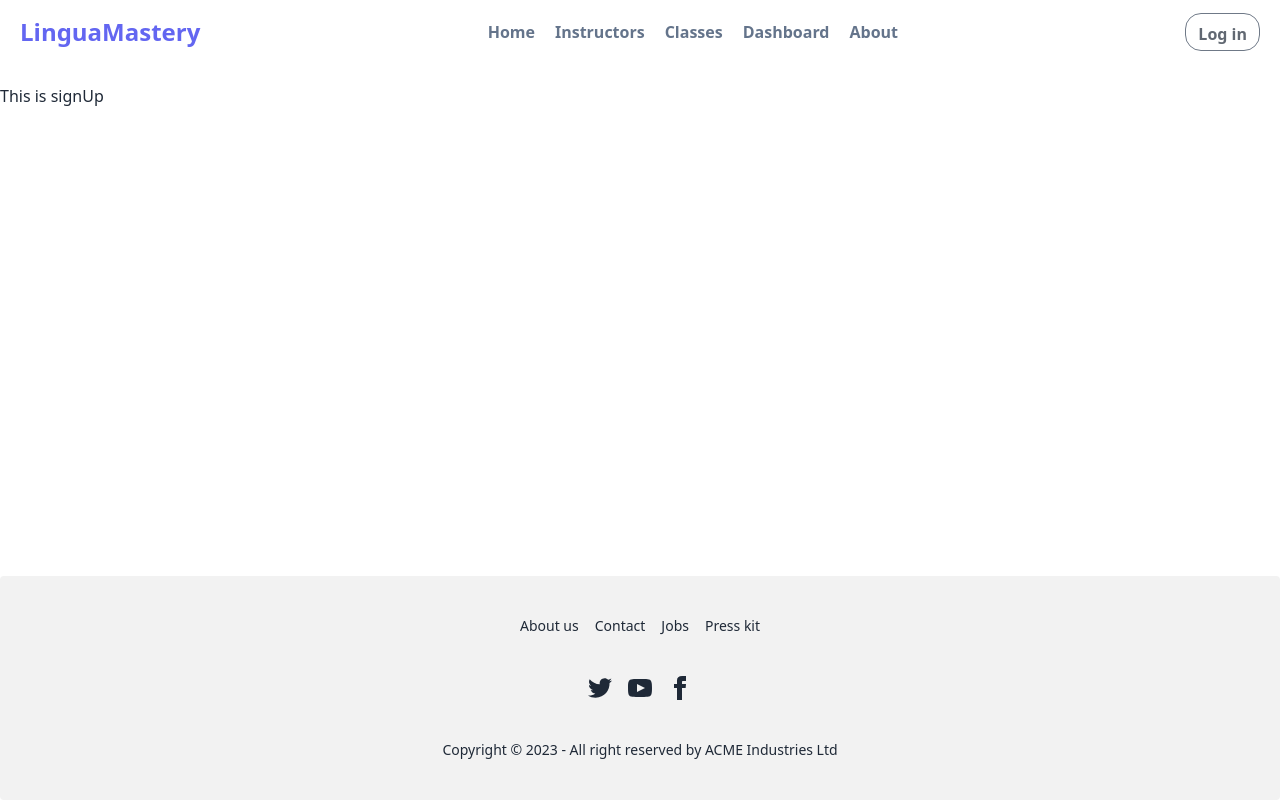
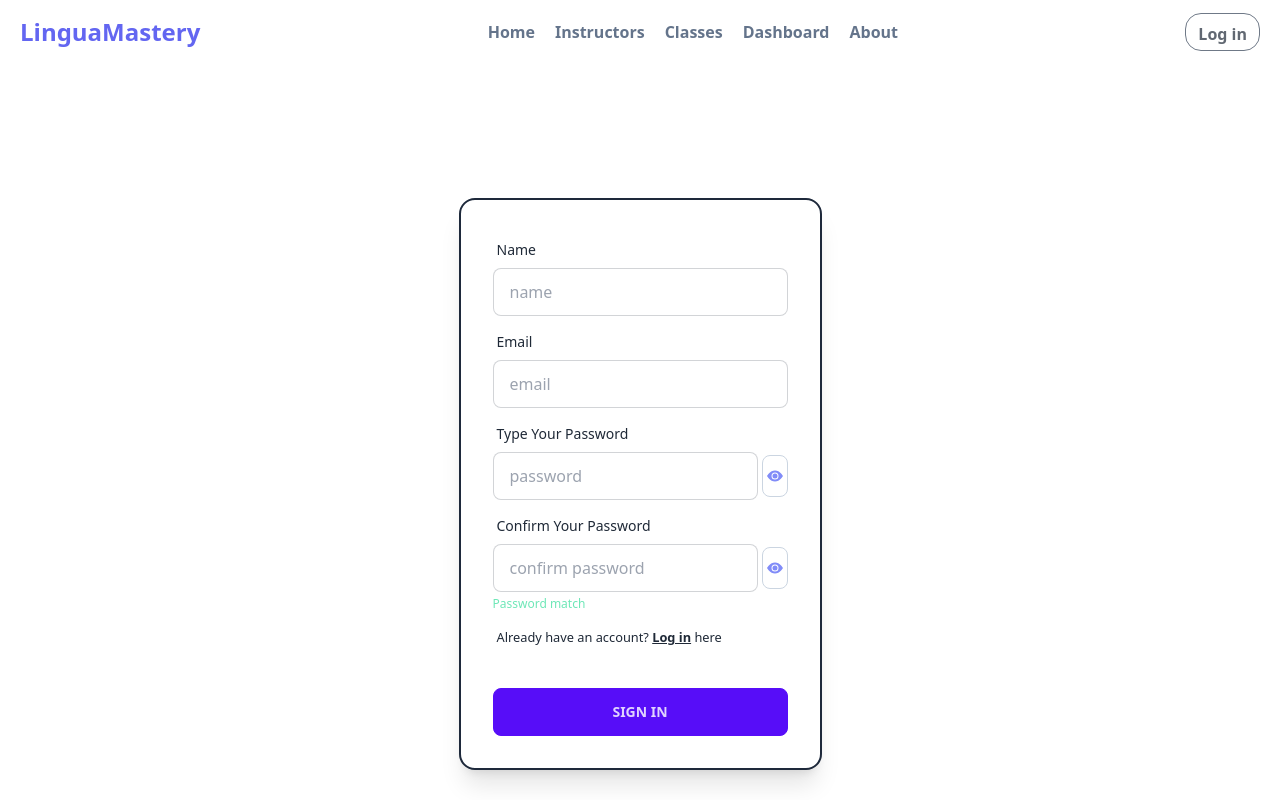
Before and after one commit to abid365/linguamastery-fullstack-project, a React (Vite) app: page /signup in a window 1280 px wide. Shown: the top 800 px of the page. Built offline with nearby package versions, Linux system fonts and the light colour scheme; no server answers.

Commit message:
signup form

```diff
--- a/src/Layouts/Login/LogIn.jsx
+++ b/src/Layouts/Login/LogIn.jsx
@@ -7,7 +7,6 @@ import { BsFillEyeFill, BsFillEyeSlashFill } from "react-icons/bs";
 const LogIn = () => {
   const { logIn } = useContext(AuthContext);
   const [passVisible, setPassVisible] = useState(false);
-  const [password, setPassword] = useState("");
 
   const toggler = () => {
     setPassVisible(!passVisible);
@@ -16,7 +15,7 @@ const LogIn = () => {
   const {
     register,
     handleSubmit,
-    watch,
+    reset,
     formState: { errors },
   } = useForm();
 
--- a/src/Layouts/SignUp/SignUp.jsx
+++ b/src/Layouts/SignUp/SignUp.jsx
@@ -1,9 +1,181 @@
-import React from "react";
+import React, { useContext, useState } from "react";
+import { AuthContext } from "../../Providers/AuthProvider";
+import { useForm } from "react-hook-form";
+import { Link } from "react-router-dom";
+import { BsFillEyeFill, BsFillEyeSlashFill } from "react-icons/bs";
 
 const SignUp = () => {
+  const { signUp } = useContext(AuthContext);
+  const [passVisible, setPassVisible] = useState(false);
+  // const [matchPass, setMatchPass] = useState(false);
+
+  const toggler = () => {
+    setPassVisible(!passVisible);
+  };
+
+  const {
+    register,
+    handleSubmit,
+    watch,
+    reset,
+    formState: { errors },
+  } = useForm();
+
+  const onSubmit = (data) => {
+    console.log(data);
+  };
+
+  const password = watch("password");
+  const confirmPassword = watch("confirmPassword");
+  const matchPassword = password === confirmPassword;
+  // if (password === confirmPassword) {
+  //   setMatchPass(true);
+  // }
+
   return (
     <div>
-      <h1>This is signUp</h1>
+      <div className="hero min-h-screen">
+        <div>
+          <div className="card border-2 border-slate-800 flex-shrink-0 w-full max-w-sm shadow-xl bg-base-100">
+            <form onSubmit={handleSubmit(onSubmit)} className="card-body">
+              <div className="form-control">
+                <label className="label">
+                  <span className="label-text">Name</span>
+                </label>
+                <input
+                  type="name"
+                  placeholder="name"
+                  // name="name"
+                  className="input input-bordered"
+                  {...register("name", { required: true })}
+                />
+                {errors.name?.type === "required" && (
+                  <p className="text-sm pt-2 text-red-400 mt-1">
+                    Name is required
+                  </p>
+                )}
+              </div>
+              <div className="form-control">
+                <label className="label">
+                  <span className="label-text">Email</span>
+                </label>
+                <input
+                  type="email"
+                  placeholder="email"
+                  // name="email"
+                  className="input input-bordered"
+                  {...register("email", { required: true })}
+                />
+                {errors.email?.type === "required" && (
+                  <p className="text-sm pt-2 text-red-400 mt-1">
+                    Email is required
+                  </p>
+                )}
+              </div>
+              <div className="form-control">
+                <label className="label">
+                  <span className="label-text">Type Your Password</span>
+                </label>
+                <div className="flex items-center gap-1">
+                  <input
+                    type={passVisible ? "text" : "password"}
+                    // type="text"
+                    placeholder="password"
+                    // name="password"
+                    className="input input-bordered"
+                    {...register("password", { required: true, minLength: 6 })}
+                  />
+
+                  <button
+                    onClick={toggler}
+                    className="border py-3 px-1 rounded-lg border-slate-300"
+                  >
+                    {passVisible ? (
+                      <BsFillEyeSlashFill className="text-indigo-400"></BsFillEyeSlashFill>
+                    ) : (
+                      <BsFillEyeFill className="text-indigo-400"></BsFillEyeFill>
+                    )}
+                  </button>
+                </div>
+                {errors.password?.type === "minLength" && (
+                  <p className="text-sm pt-2 text-red-400 mt-1">
+                    Password must be atleast 6 characters
+                  </p>
+                )}
+                {errors.password?.type === "required" && (
+                  <p className="text-sm pt-2 text-red-400 mt-1">
+                    Password is required
+                  </p>
+                )}
+              </div>
+              <div className="form-control">
+                <label className="label">
+                  <span className="label-text">Confirm Your Password</span>
+                </label>
+                <div className="flex items-center gap-1">
+                  <input
+                    type={passVisible ? "text" : "password"}
+                    // type="text"
+                    placeholder="confirm password"
+                    // name="password"
+                    className="input input-bordered"
+                    {...register("confirmPassword", {
+                      required: true,
+                      minLength: 6,
+                    })}
+                  />
+
+                  <button
+                    onClick={toggler}
+                    className="border py-3 px-1 rounded-lg border-slate-300"
+                  >
+                    {passVisible ? (
+                      <BsFillEyeSlashFill className="text-indigo-400"></BsFillEyeSlashFill>
+                    ) : (
+                      <BsFillEyeFill className="text-indigo-400"></BsFillEyeFill>
+                    )}
+                  </button>
+                </div>
+                {errors.confirmPassword?.type === "minLength" && (
+                  <p className="text-sm pt-2 text-red-400 mt-1">
+                    Password must be atleast 6 characters
+                  </p>
+                )}
+                {errors.confirmPassword?.type === "required" && (
+                  <p className="text-sm pt-2 text-red-400 mt-1">
+                    Password is required
+                  </p>
+                )}
+                {matchPassword ? (
+                  <p className="text-xs text-emerald-300 pt-1">
+                    Password match
+                  </p>
+                ) : (
+                  <p className="text-xs text-red-400 pt-1">
+                    Password don't match
+                  </p>
+                )}
+                <label className="label">
+                  <small className="hover:text-slate-500 mt-1 pt-1">
+                    Already have an account?{" "}
+                    <Link className="font-bold underline" to="/login">
+                      Log in
+                    </Link>{" "}
+                    here
+                  </small>
+                </label>
+              </div>
+              <div className="form-control mt-6">
+                <input
+                  type="submit"
+                  className="btn btn-primary"
+                  value="Sign in"
+                />
+              </div>
+            </form>
+          </div>
+        </div>
+      </div>
     </div>
   );
 };
```
